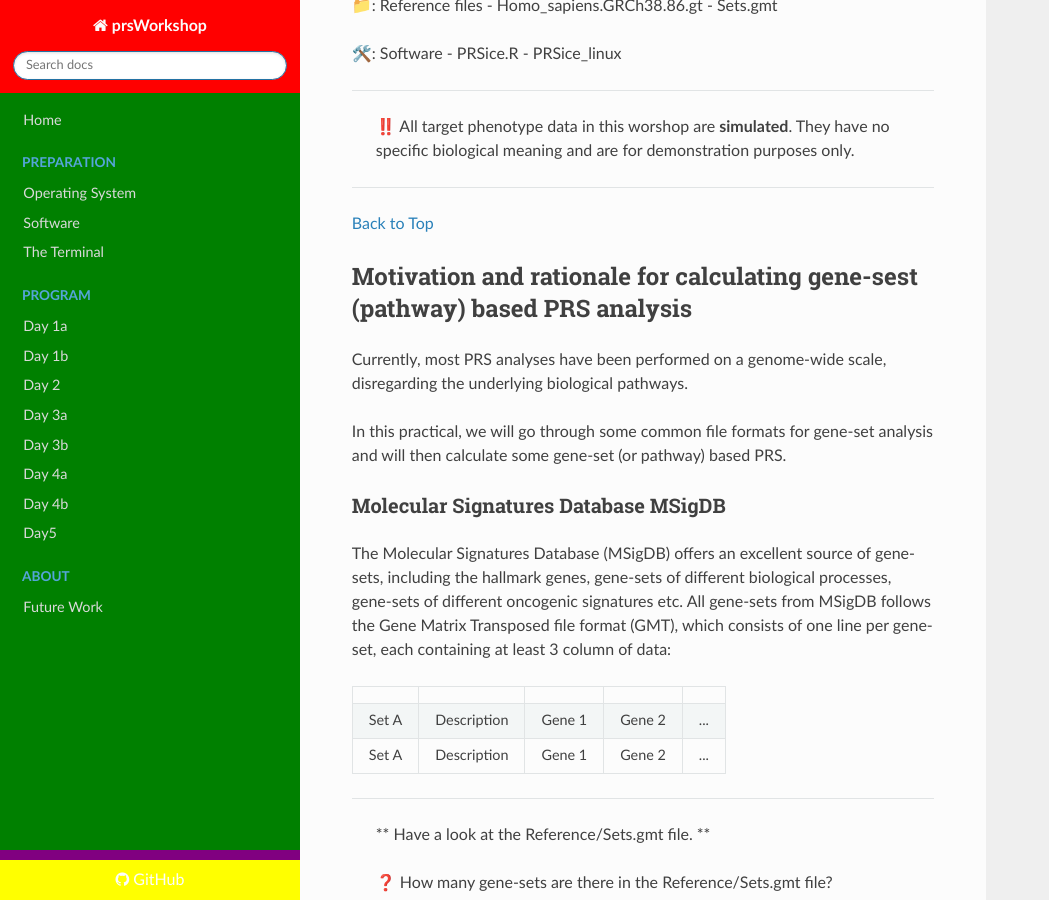
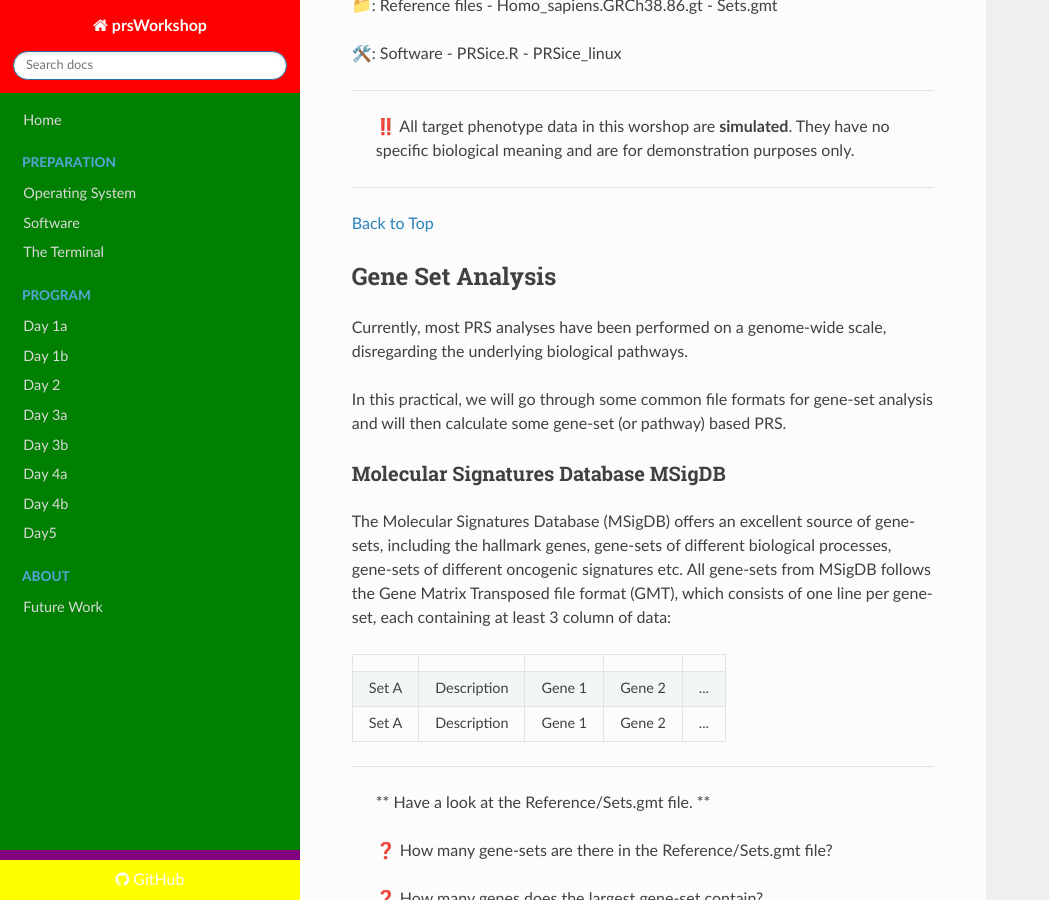
Before and after one commit to tadesouaiaia/prsWorkshop-website, an MkDocs documentation site: the page built from docs/Day2b.docx.md, in a window 1280 px wide and 900 px high, scrolled down 1826 px. Shown: the whole window, without its empty margins (0-1049 px from the left). Built offline with MkDocs 1.6.1, drawn with Linux system fonts in a browser that asks for light colours; nearby versions of some CDN libraries; comment, search, counter and statistics services are not loaded.

Commit message:
Update Day2b.docx.md

```diff
--- a/docs/Day2b.docx.md
+++ b/docs/Day2b.docx.md
@@ -84,7 +84,7 @@ You will find all practical materials in the **data/Day_2_afternoon** directory.
 ---
 <a href="#top">[Back to Top](#table-of-contents)</a>
 
-## Motivation and rationale for calculating gene-sest (pathway) based PRS analysis
+## Gene Set Analysis
 Currently, most PRS analyses have been performed on a genome-wide scale, disregarding the underlying biological pathways.
 
 In this practical, we will go through some common file formats for gene-set analysis and will then calculate some gene-set (or pathway) based PRS.
```
